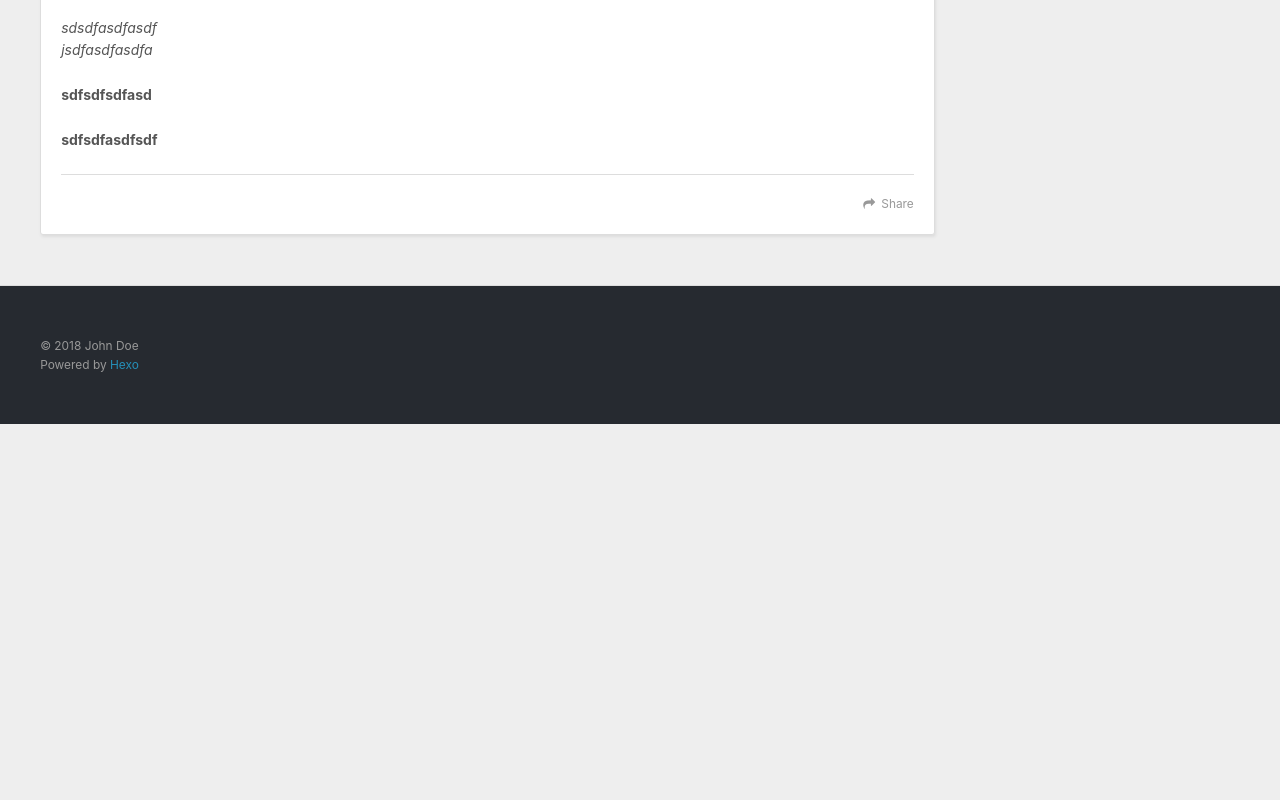
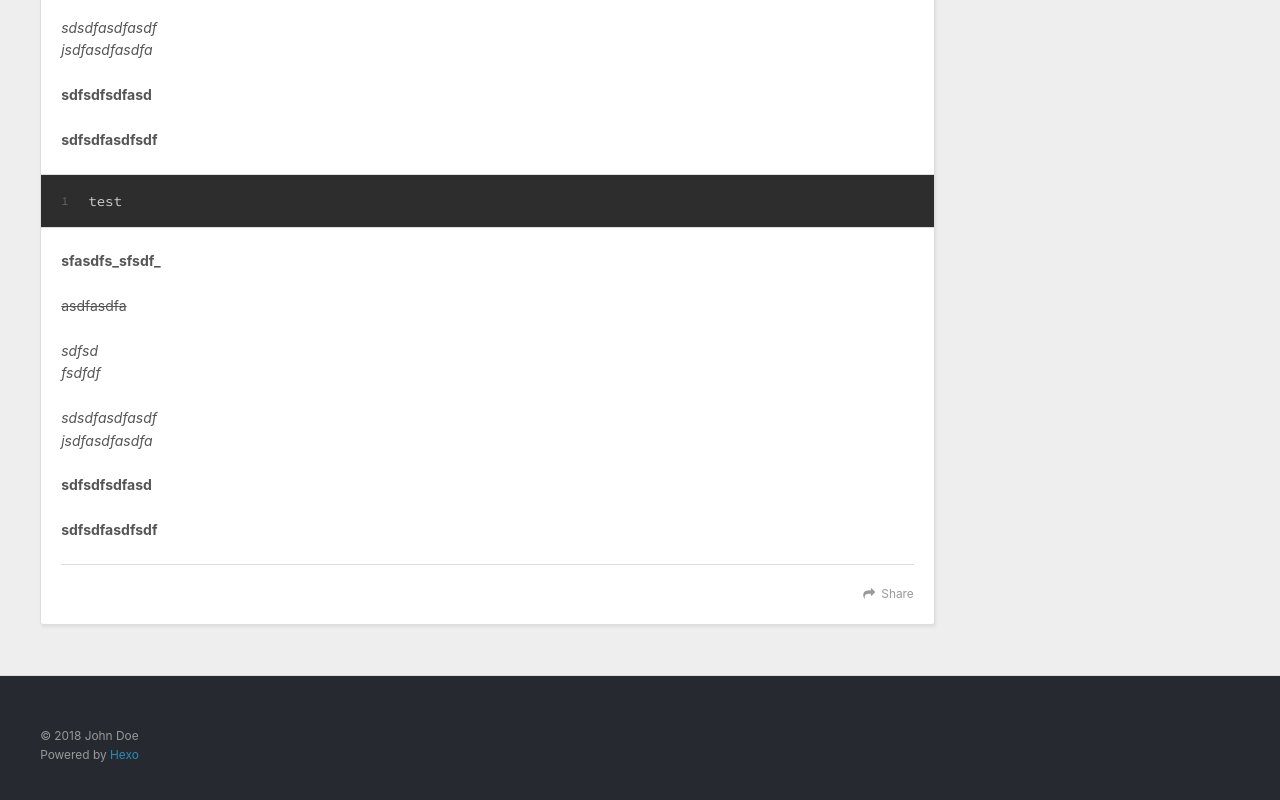
Before and after one commit to bianhaiming/bianhaiming.github.io, a plain HTML site: page 2018/12/03/hello-world/index.html in a window 1280 px wide. Shown: the part 1821-2621 px from the top of the page. Before the commit the page ends 2245 px from the top, so only its background shows below. Drawn offline with nearby package versions, Linux system fonts and the light colour scheme.

Commit message:
Site updated: 2018-12-05 20:16:24

```diff
--- a/2018/12/03/hello-world/index.html
+++ b/2018/12/03/hello-world/index.html
@@ -14,7 +14,7 @@
 <meta property="og:site_name" content="Hexo">
 <meta property="og:description" content="Welcome to Hexo! This is your very first post. Check documentation for more info. If you get any problems when using Hexo, you can find the answer in troubleshooting or you can ask me on GitHub. Quick">
 <meta property="og:locale" content="default">
-<meta property="og:updated_time" content="2018-12-05T12:01:05.022Z">
+<meta property="og:updated_time" content="2018-12-05T12:16:13.615Z">
 <meta name="twitter:card" content="summary">
 <meta name="twitter:title" content="Hello World">
 <meta name="twitter:description" content="Welcome to Hexo! This is your very first post. Check documentation for more info. If you get any problems when using Hexo, you can find the answer in troubleshooting or you can ask me on GitHub. Quick">
@@ -109,11 +109,18 @@
 <p><em>sdsdfasdfasdf</em><br><em>jsdfasdfasdfa</em></p>
 <p><strong>sdfsdfsdfasd</strong></p>
 <p><strong>sdfsdfasdfsdf</strong></p>
+<figure class="highlight plain"><table><tr><td class="gutter"><pre><span class="line">1</span><br></pre></td><td class="code"><pre><span class="line">test</span><br></pre></td></tr></table></figure>
+<p><strong>sfasdfs_sfsdf_</strong></p>
+<p><del>asdfasdfa</del></p>
+<p><em>sdfsd</em><br><em>fsdfdf</em></p>
+<p><em>sdsdfasdfasdf</em><br><em>jsdfasdfasdfa</em></p>
+<p><strong>sdfsdfsdfasd</strong></p>
+<p><strong>sdfsdfasdfsdf</strong></p>
 
 
     </div>
     <footer class="article-footer">
-      <a data-url="http://yoursite.com/2018/12/03/hello-world/" data-id="cjpb4g12o0000ugx20gbclpz3" class="article-share-link">Share</a>
+      <a data-url="http://yoursite.com/2018/12/03/hello-world/" data-id="cjpb4zki90000b4x2f45pefaj" class="article-share-link">Share</a>
 
 
     </footer>
```
Also changed, not shown: index.html (+8 -1 lines).
